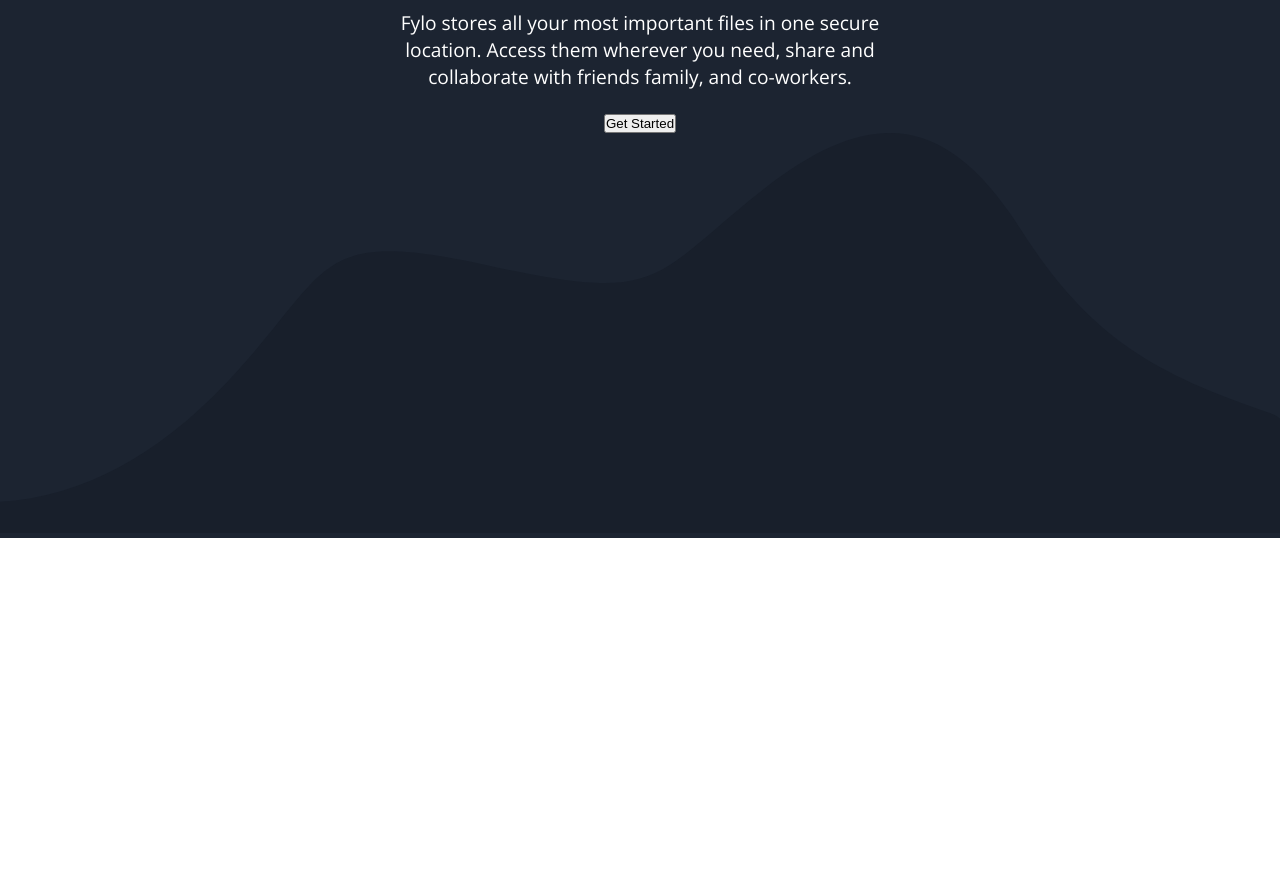
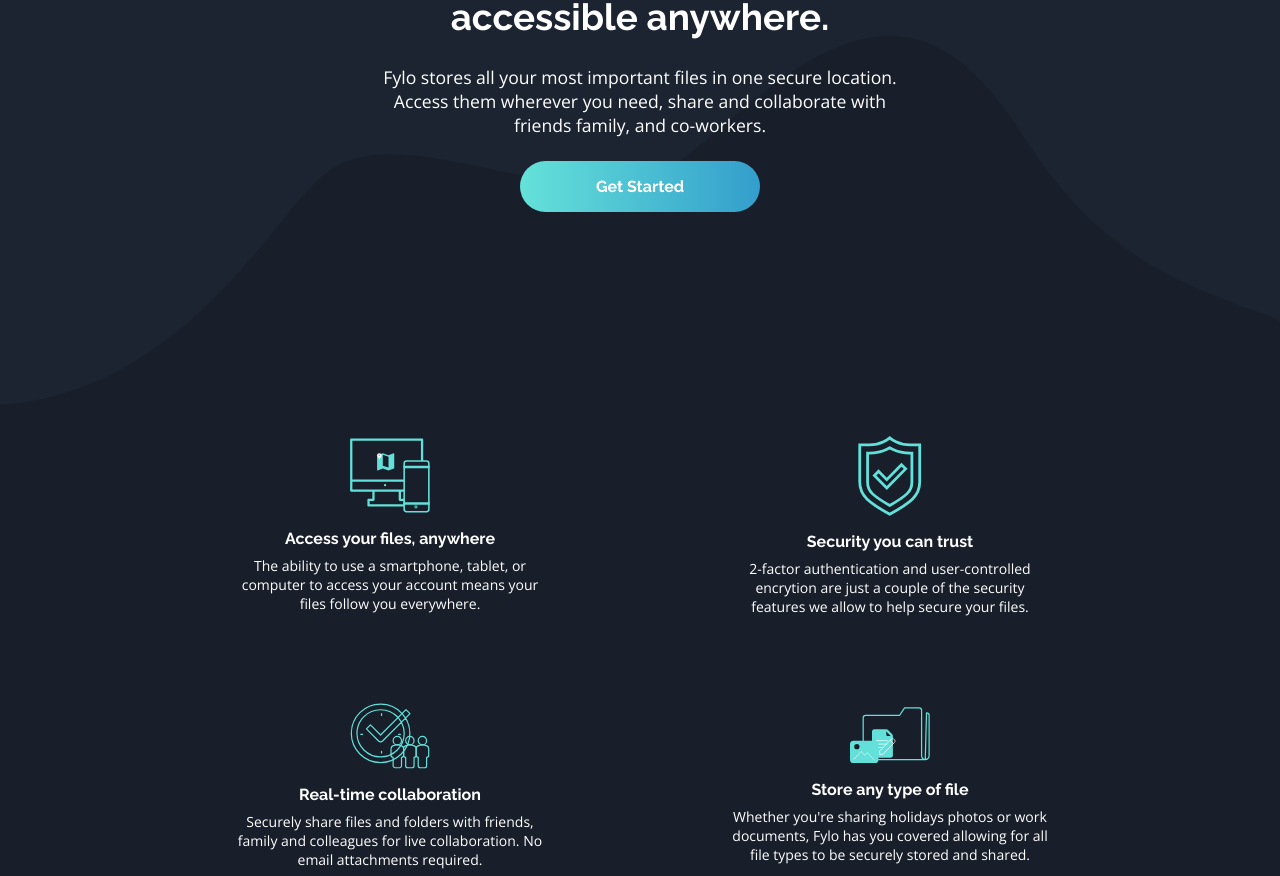
Before and after one commit to namdosanwannabe/fylo-dark-theme-landing-page, a website built with Vite: page index.html in a window 1280 px wide. Shown: the part 804-1680 px from the top of the page. Before the commit the page ends 1342 px from the top, so only its background shows below. Built offline with nearby package versions, Linux system fonts and the light colour scheme.

Commit message:
feat: Added feature section

```diff
--- a/css/style.css
+++ b/css/style.css
@@ -28,6 +28,7 @@
 }
 
 body {
+  background-color: var(--primary-color-main);
   font-family: var(--open-sans);
   color: white;
 }
@@ -37,17 +38,18 @@
   justify-content: space-between;
   align-items: center;
   background-color: var(--primary-color);
-  padding: 2rem 5rem;
+  padding: 4rem 5rem;
 }
 
 .header__logo {
-  max-width: 7rem;
+  max-width: 8rem;
   min-width: 5rem;
 }
 
 .navigation ul {
   display: flex;
-  gap: 3rem;
+  flex-wrap: wrap;
+  gap: 4rem;
 }
 
 .navigation__items {
@@ -76,7 +78,9 @@
 }
 
 .welcome-section {
+  position: relative;
   background-color: var(--primary-color);
+  z-index: 1;
 }
 
 .welcome__content {
@@ -88,8 +92,13 @@
   gap: 1.5rem;
 }
 
+.welcome__image {
+  max-width: 100%;
+  margin-top: 1%;
+}
+
 .welcome__content h1 {
-  font-size: 2.5rem;
+  font-size: 2.3rem;
   font-family: var(--raleway);
   font-weight: var(--fw-700);
   text-align: center;
@@ -99,17 +108,74 @@
 }
 
 .welcome__content p {
-  font-size: 1.2rem;
-  max-width: 40vw;
-  min-width: 40vh;
+  font-size: 1.1rem;
+  max-width: 550px;
   text-align: center;
 }
 
-.welcome__image {
-  max-width: 100%;
+.welcome__btn-get-started {
+  min-width: 15em;
+  border: none;
+  border-radius: 5rem;
+  padding: 1rem;
+
+  font-size: 1rem;
+  font-family: var(--raleway);
+  font-weight: 700;
+  color: white;
+  background-image: linear-gradient(
+    to right,
+    var(--accent-color-cyan),
+    var(--accent-color-blue)
+  );
+}
+
+.bg-curvy-desktop {
+  position: relative;
+  z-index: -1; /* or any other value */
+  width: 100%;
+  min-height: 20vh;
+  margin-top: -25vh;
+}
+
+.future-section {
+  display: grid;
+
+  grid-template-rows: repeat(2, 1fr);
+  grid-template-columns: repeat(auto-fit, minmax(500px, 400px));
+  justify-items: center;
+  align-items: center;
+
+  justify-content: center;
+  align-content: center;
+
+  grid-gap: 5em 0em;
+
+  background-color: var(--primary-color-main);
+}
+
+.items {
+  max-width: 80%;
+  display: flex;
+  flex-direction: column;
+  justify-content: center;
+  align-items: center;
+  gap: 0.5rem;
+}
+
+.items__image {
+  max-width: 80px;
+  max-height: 80px;
+}
+
+.items__title {
+  font-size: 1rem;
+  font-family: var(--raleway);
   margin-top: 2%;
 }
 
-.bg-curvy-desktop {
-  width: 100%;
+.items__description {
+  max-width: 80%;
+  font-size: var(--fs-normal);
+  text-align: center;
 }
--- a/index.html
+++ b/index.html
@@ -45,42 +45,67 @@
             Access them wherever you need, share and collaborate with friends
             family, and co-workers.
           </p>
-          <button>Get Started</button>
+          <button class="welcome__btn-get-started">Get Started</button>
+          <img
+            src="assets/bg-curvy-desktop.svg"
+            alt="curve"
+            class="bg-curvy-desktop"
+          />
         </div>
-        <img
-          src="assets/bg-curvy-desktop.svg"
-          alt="curve"
-          class="bg-curvy-desktop"
-        />
+      </section>
+
+      <section class="future-section">
+        <div class="items items-1">
+          <img
+            src="assets/icon-access-anywhere.svg"
+            alt="Computer"
+            class="items__image"
+          />
+          <h2 class="items__title">Access your files, anywhere</h2>
+          <p class="items__description">
+            The ability to use a smartphone, tablet, or computer to access your
+            account means your files follow you everywhere.
+          </p>
+        </div>
+        <div class="items items-2">
+          <img
+            src="assets/icon-security.svg"
+            alt="Computer"
+            class="items__image"
+          />
+          <h2 class="items__title">Security you can trust</h2>
+          <p class="items__description">
+            2-factor authentication and user-controlled encrytion are just a
+            couple of the security features we allow to help secure your files.
+          </p>
+        </div>
+        <div class="items items-3">
+          <img
+            src="assets/icon-collaboration.svg"
+            alt="Computer"
+            class="items__image"
+          />
+          <h2 class="items__title">Real-time collaboration</h2>
+          <p class="items__description">
+            Securely share files and folders with friends, family and colleagues
+            for live collaboration. No email attachments required.
+          </p>
+        </div>
+        <div class="items items-4">
+          <img
+            src="assets/icon-any-file.svg"
+            alt="Computer"
+            class="items__image"
+          />
+          <h2 class="items__title">Store any type of file</h2>
+          <p class="items__description">
+            Whether you're sharing holidays photos or work documents, Fylo has
+            you covered allowing for all file types to be securely stored and
+            shared.
+          </p>
+        </div>
       </section>
     </main>
-    <!-- Features Team Sign In   Get Started Access asdyour files, anywhere The ability to
-      use a smartphone, tablet, or computer to access your account means your
-      files follow you everywhere. Security you can trust 2-factor authentication
-      and user-controlled encryption are just a couple of the security features we
-      allow to help secure your files. Real-time collaboration Securely share
-      files and folders with friends, family and colleagues for live
-      collaboration. No email attachments required. Store any type of file Whether
-      you're sharing holidays photos or work documents, Fylo has you covered
-      allowing for all file types to be securely stored and shared. Stay
-      productive, wherever you are Never let location be an issue when accessing
-      your files. Fylo has you covered for all of your file storage needs.
-      Securely share files and folders with friends, family and colleagues for
-      live collaboration. No email attachments required. See how Fylo works Fylo
-      has improved our team productivity by an order of magnitude. Since making
-      the switch our team has become a well-oiled collaboration machine. Satish
-      Patel Founder & CEO, Huddle Fylo has improved our team productivity by an
-      order of magnitude. Since making the switch our team has become a well-oiled
-      collaboration machine. Bruce McKenzie Founder & CEO, Huddle Fylo has
-      improved our team productivity by an order of magnitude. Since making the
-      switch our team has become a well-oiled collaboration machine. Iva Boyd
-      Founder & CEO, Huddle Get early access today It only takes a minute to sign
-      up and our free starter tier is extremely generous. If you have any
-      questions, our support team would be happy to help you. Get Started For Free
-      Lorem ipsum dolor sit amet, consectetur adipiscing elit, sed do eiusmod
-      tempor incididunt ut labore et dolore magna aliqua +1-543-123-4567
-      example@fylo.com About Us Jobs Press Blog Contact Us Terms Privacy -->
-
     <script src="js/script.js"></script>
   </body>
 </html>
```
